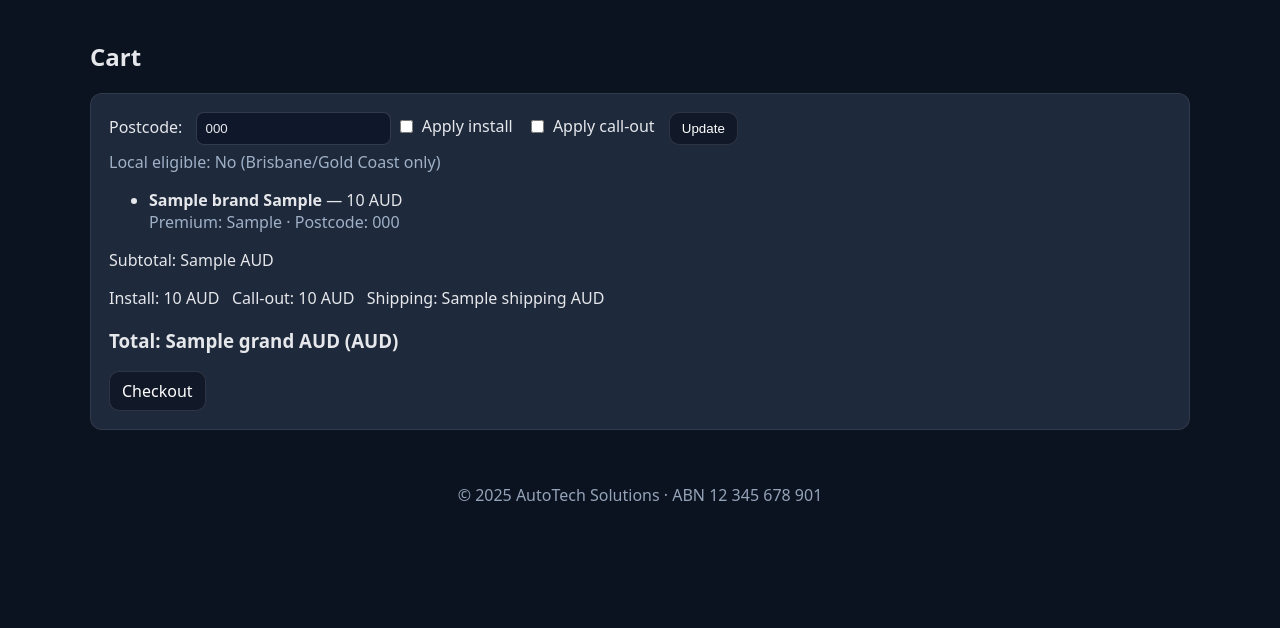
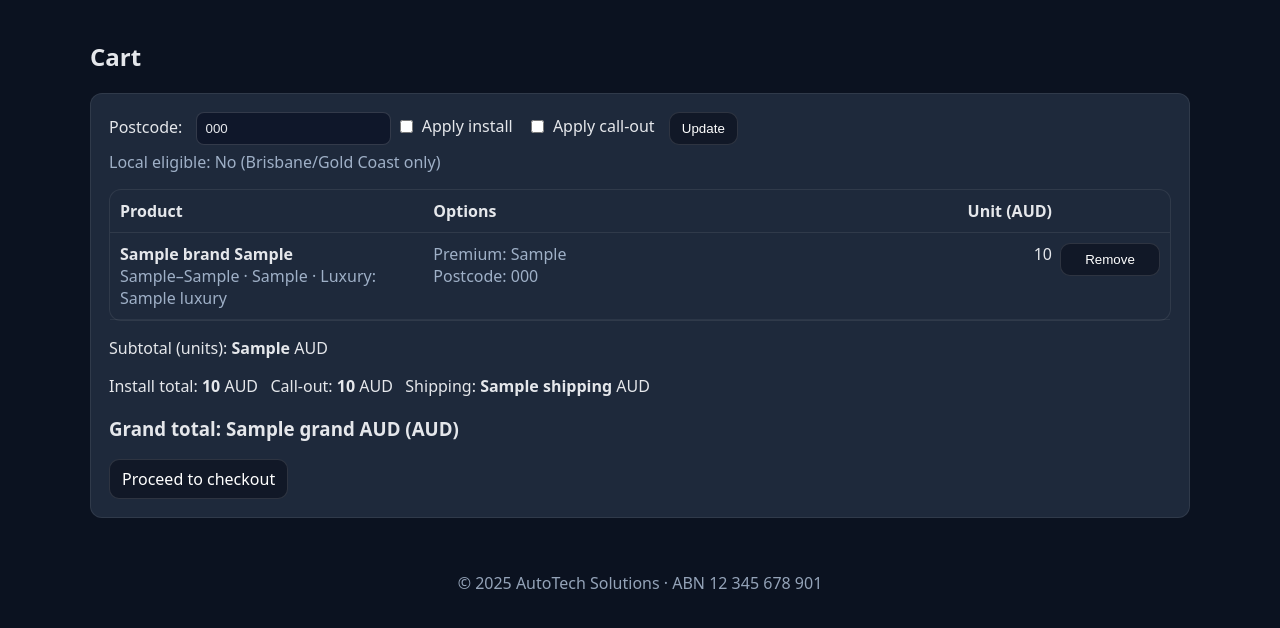
Before and after one commit to autotechsoloution-cmyk/autotech-web5, a Flask app: template templates/cart.html in a window 1280 px wide. Shown: the part 55-683 px from the top of the page. Run offline with Flask 3, Linux system fonts and the light colour scheme; the template is opened without the code that fills it: most values are stand-ins (such as "Sample title", 1, 10 or a date in 2020).

Commit message:
Update cart.html

```diff
--- a/templates/cart.html
+++ b/templates/cart.html
@@ -1,41 +1,62 @@
 {% extends "base.html" %}
 {% block content %}
 <h2>Cart</h2>
+
 <div class="card">
   {% if not items %}
     Empty. <a class="btn" href="{{ url_for('shop') }}">Go to shop</a>
   {% else %}
-    <form method="post" style="margin-bottom:10px">
+
+    <form method="post" style="margin-bottom:16px">
       <label>Postcode:</label>
       <input name="postcode" value="{{ postcode }}" placeholder="e.g. 4000" />
       <label><input type="checkbox" name="want_install"> Apply install</label>
-      <label><input type="checkbox" name="want_callout"> Apply call‑out</label>
+      <label><input type="checkbox" name="want_callout"> Apply call-out</label>
       <button class="btn" type="submit">Update</button>
       <p class="muted" style="margin-top:6px">Local eligible: {{ 'Yes' if local_ok else 'No (Brisbane/Gold Coast only)' }}</p>
     </form>
 
-    <ul>
+    <div class="card" style="padding:0">
+      <div style="display:grid;grid-template-columns:2fr 3fr 1fr 100px;gap:8px;padding:10px;border-bottom:1px solid rgba(255,255,255,.08);font-weight:600">
+        <div>Product</div>
+        <div>Options</div>
+        <div style="text-align:right">Unit (AUD)</div>
+        <div></div>
+      </div>
+
       {% for x in items %}
-        <li>
-          <b>{{ x.unit.Brand }} {{ x.unit["Model (Series/Gen)"] }}</b> — {{ x.unit.PriceAUD }} AUD
-          <div class="muted">
-            {% set opt = x.opt %}
-            {% if opt.custom_sound %}Custom sound: Yes · {% endif %}
-            {% if opt.premium_brand %}Premium: {{ opt.premium_brand }} · {% endif %}
-            {% if opt.extra_mic %}External mic · {% endif %}
-            {% if opt.keep_sw_controls %}SWC retained · {% endif %}
-            {% if opt.postcode %}Postcode: {{ opt.postcode }}{% endif %}
-            {% if opt.want_install %} · Install{% endif %}
-            {% if opt.want_callout %} · Call‑out{% endif %}
-          </div>
-        </li>
+      <div style="display:grid;grid-template-columns:2fr 3fr 1fr 100px;gap:8px;padding:10px;border-bottom:1px solid rgba(255,255,255,.06)">
+        <div>
+          <div><b>{{ x.unit.Brand }} {{ x.unit["Model (Series/Gen)"] }}</b></div>
+          <div class="muted">{{ x.unit["Years From"] }}–{{ x.unit["Years To"] }} · {{ x.unit["Head Unit Size"] }} · Luxury: {{ x.unit["Luxury"] }}</div>
+        </div>
+        <div class="muted">
+          {% set opt = x.opt %}
+          {% if opt.custom_sound %}Custom sound: Yes<br>{% endif %}
+          {% if opt.premium_brand %}Premium: {{ opt.premium_brand }}<br>{% endif %}
+          {% if opt.extra_mic %}External mic<br>{% endif %}
+          {% if opt.keep_sw_controls %}SWC retained<br>{% endif %}
+          {% if opt.postcode %}Postcode: {{ opt.postcode }}{% endif %}
+          {% if opt.want_install %}<br>Install requested{% endif %}
+          {% if opt.want_callout %}<br>Call-out requested{% endif %}
+        </div>
+        <div style="text-align:right">{{ x.unit.PriceAUD }}</div>
+        <div>
+          <form method="post" action="{{ url_for('remove', i=loop.index0) }}">
+            <button class="btn" type="submit" style="width:100%">Remove</button>
+          </form>
+        </div>
+      </div>
       {% endfor %}
-    </ul>
+    </div>
 
-    <p>Subtotal: {{ sub_units }} AUD</p>
-    <p>Install: {{ install_total }} AUD &nbsp; Call‑out: {{ callout_total }} AUD &nbsp; Shipping: {{ shipping }} AUD</p>
-    <h3>Total: {{ grand }} AUD ({{ g.ccy }})</h3>
-    <a class="btn" href="{{ url_for('checkout') }}">Checkout</a>
+    <div style="margin-top:14px">
+      <p>Subtotal (units): <b>{{ sub_units }}</b> AUD</p>
+      <p>Install total: <b>{{ install_total }}</b> AUD &nbsp; Call-out: <b>{{ callout_total }}</b> AUD &nbsp; Shipping: <b>{{ shipping }}</b> AUD</p>
+      <h3>Grand total: {{ grand }} AUD ({{ g.ccy }})</h3>
+    </div>
+
+    <a class="btn" href="{{ url_for('checkout') }}">Proceed to checkout</a>
   {% endif %}
 </div>
 {% endblock %}
```
